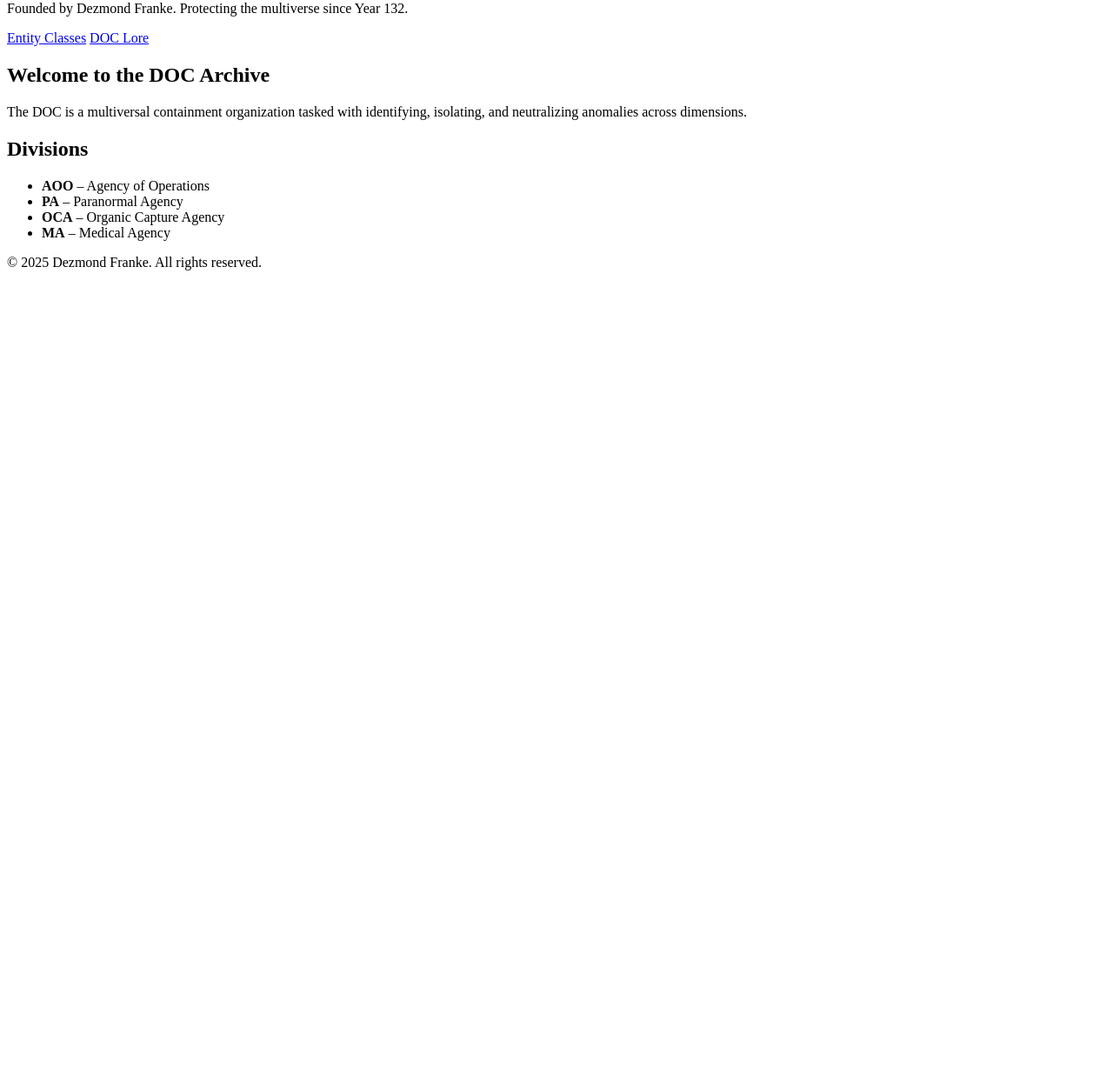
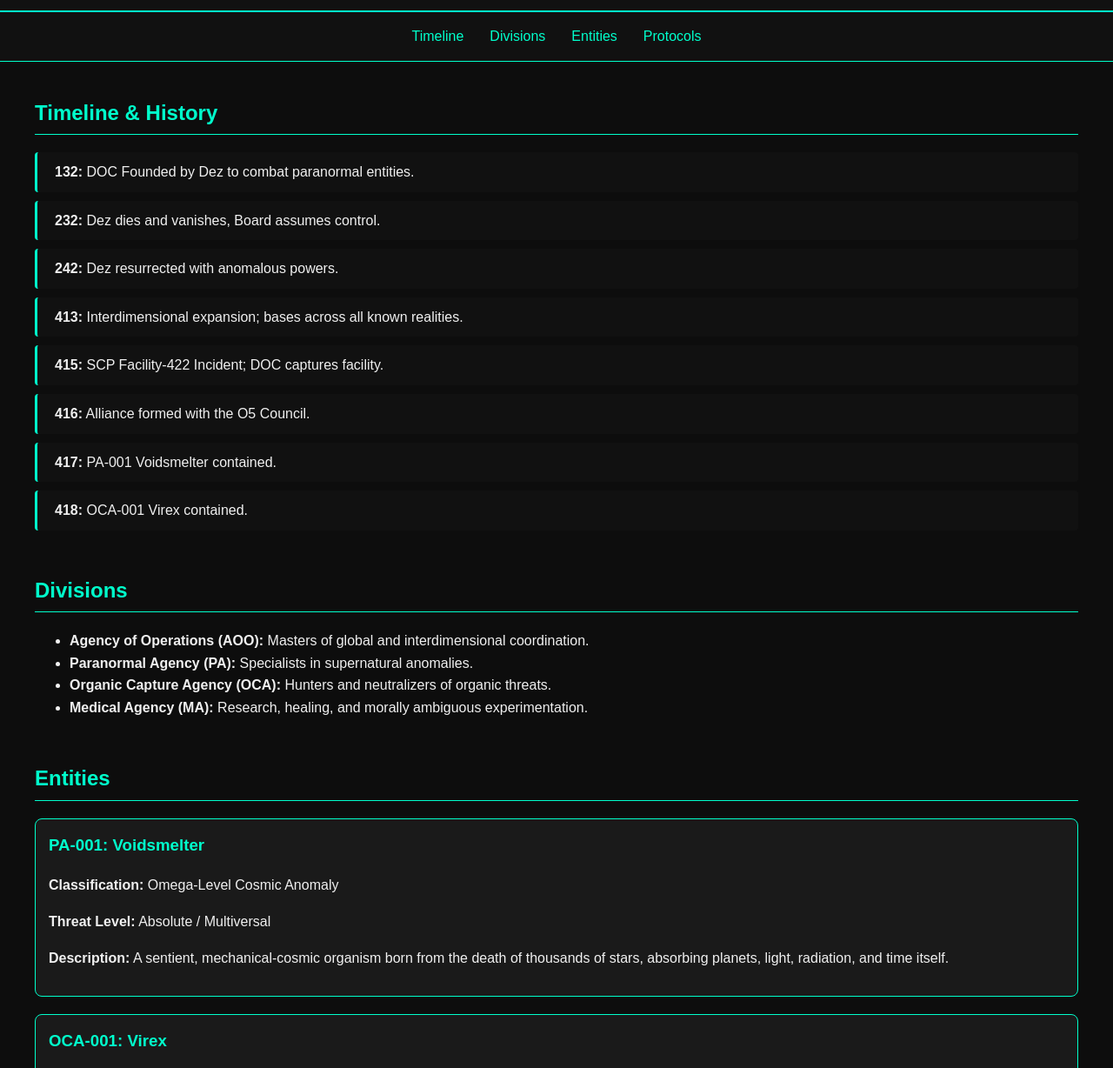
Before and after one commit to skypurplegorilla-dev/The-Department-Of-Operations-Control, a plain HTML site: page index.html in a window 1280 px wide. Shown: the part 79-1307 px from the top of the page at 87% size. Before the commit the page ends 800 px from the top, so only its background shows below. Drawn offline with Linux system fonts and the light colour scheme.

Commit message:
Index
Updated the HTML structure and added styles for better presentation. Enhanced the content with sections for timeline, divisions, entities, and protocols.

```diff
--- a/index.html
+++ b/index.html
@@ -1,40 +1,180 @@
 <!DOCTYPE html>
 <html lang="en">
 <head>
-  <meta charset="UTF-8" />
-  <meta name="viewport" content="width=device-width, initial-scale=1.0" />
-  <title>Department of Operations Control</title>
-  <link rel="stylesheet" href="styles.css" />
+    <meta charset="UTF-8">
+    <meta name="viewport" content="width=device-width, initial-scale=1.0">
+    <title>Department of Operations Control - DOC Lore</title>
+    <style>
+        /* Global Styles */
+        body {
+            margin: 0;
+            font-family: 'Arial', sans-serif;
+            background-color: #0d0d0d;
+            color: #f0f0f0;
+            line-height: 1.6;
+        }
+
+        a {
+            color: #00ffcc;
+            text-decoration: none;
+        }
+
+        a:hover {
+            color: #00ffaa;
+        }
+
+        header {
+            background-color: #111;
+            padding: 20px;
+            text-align: center;
+            border-bottom: 2px solid #00ffcc;
+        }
+
+        header h1 {
+            margin: 0;
+            font-size: 2rem;
+            color: #00ffcc;
+        }
+
+        nav {
+            display: flex;
+            justify-content: center;
+            background-color: #111;
+            border-bottom: 1px solid #00ffcc;
+        }
+
+        nav a {
+            margin: 0 15px;
+            padding: 15px 0;
+            display: inline-block;
+        }
+
+        main {
+            padding: 20px;
+            max-width: 1200px;
+            margin: auto;
+        }
+
+        section {
+            margin-bottom: 50px;
+        }
+
+        h2 {
+            color: #00ffcc;
+            border-bottom: 1px solid #00ffcc;
+            padding-bottom: 5px;
+        }
+
+        footer {
+            background-color: #111;
+            color: #888;
+            text-align: center;
+            padding: 20px;
+            border-top: 2px solid #00ffcc;
+        }
+
+        /* Entity Card */
+        .entity-card {
+            background-color: #1a1a1a;
+            border: 1px solid #00ffcc;
+            padding: 15px;
+            margin-bottom: 20px;
+            border-radius: 8px;
+        }
+
+        .entity-card h3 {
+            margin-top: 0;
+            color: #00ffcc;
+        }
+
+        /* Timeline list */
+        .timeline {
+            list-style: none;
+            padding-left: 0;
+        }
+
+        .timeline li {
+            background-color: #111;
+            border-left: 3px solid #00ffcc;
+            margin: 10px 0;
+            padding: 10px 20px;
+            border-radius: 4px;
+        }
+    </style>
 </head>
 <body>
+
 <header>
-    <h1>Department of Operations Control</h1>
-    <p>Founded by Dezmond Franke. Protecting the multiverse since Year 132.</p>
-    <nav>
-      <a href="classes.html">Entity Classes</a>
-      <a href="lore.html">DOC Lore</a>
-    </nav>
+    <h1>Department of Operations Control (DOC)</h1>
 </header>
 
+<nav>
+    <a href="#timeline">Timeline</a>
+    <a href="#divisions">Divisions</a>
+    <a href="#entities">Entities</a>
+    <a href="#protocols">Protocols</a>
+</nav>
+
 <main>
-    <section>
-      <h2>Welcome to the DOC Archive</h2>
-      <p>The DOC is a multiversal containment organization tasked with identifying, isolating, and neutralizing anomalies across dimensions.</p>
+
+    <!-- Timeline Section -->
+    <section id="timeline">
+        <h2>Timeline & History</h2>
+        <ul class="timeline">
+            <li><strong>132:</strong> DOC Founded by Dez to combat paranormal entities.</li>
+            <li><strong>232:</strong> Dez dies and vanishes, Board assumes control.</li>
+            <li><strong>242:</strong> Dez resurrected with anomalous powers.</li>
+            <li><strong>413:</strong> Interdimensional expansion; bases across all known realities.</li>
+            <li><strong>415:</strong> SCP Facility-422 Incident; DOC captures facility.</li>
+            <li><strong>416:</strong> Alliance formed with the O5 Council.</li>
+            <li><strong>417:</strong> PA-001 Voidsmelter contained.</li>
+            <li><strong>418:</strong> OCA-001 Virex contained.</li>
+        </ul>
     </section>
 
-    <section>
+    <!-- Divisions Section -->
+    <section id="divisions">
         <h2>Divisions</h2>
         <ul>
-        <li><strong>AOO</strong> – Agency of Operations</li>
-        <li><strong>PA</strong> – Paranormal Agency</li>
-        <li><strong>OCA</strong> – Organic Capture Agency</li>
-        <li><strong>MA</strong> – Medical Agency</li>
+            <li><strong>Agency of Operations (AOO):</strong> Masters of global and interdimensional coordination.</li>
+            <li><strong>Paranormal Agency (PA):</strong> Specialists in supernatural anomalies.</li>
+            <li><strong>Organic Capture Agency (OCA):</strong> Hunters and neutralizers of organic threats.</li>
+            <li><strong>Medical Agency (MA):</strong> Research, healing, and morally ambiguous experimentation.</li>
         </ul>
     </section>
+
+    <!-- Entities Section -->
+    <section id="entities">
+        <h2>Entities</h2>
+
+        <div class="entity-card">
+            <h3>PA-001: Voidsmelter</h3>
+            <p><strong>Classification:</strong> Omega-Level Cosmic Anomaly</p>
+            <p><strong>Threat Level:</strong> Absolute / Multiversal</p>
+            <p><strong>Description:</strong> A sentient, mechanical-cosmic organism born from the death of thousands of stars, absorbing planets, light, radiation, and time itself.</p>
+        </div>
+
+        <div class="entity-card">
+            <h3>OCA-001: Virex</h3>
+            <p><strong>Classification:</strong> Omega-Level Organic Anomaly</p>
+            <p><strong>Threat Level:</strong> Extreme / Multiversal Containment Required</p>
+            <p><strong>Description:</strong> A viscous black ink-like entity with glowing green parasites and tentacles. Controls "The Maw," an ink pocket dimension, and uses psychological warfare to subdue prey.</p>
+        </div>
+
+    </section>
+
+    <!-- Protocols Section -->
+    <section id="protocols">
+        <h2>Protocols</h2>
+        <p><strong>Neutralization Directive (ND-001):</strong> All contained anomalies may be terminated if containment fails or poses a multiversal threat. Procedures are executed by OCA, PA, and MA under strict authorization from Dez or the Board.</p>
+        <p>After containment, all entities are informed: <em>"You are contained. You can be killed."</em> Reactions are logged for study.</p>
+    </section>
+
 </main>
 
 <footer>
-    <p>© 2025 Dezmond Franke. All rights reserved.</p>
+    <p>© 2025 Dezmond Franke. All rights reserved. The DOC Universe and related content are the property of Dezmond Franke. Unauthorized use is prohibited.</p>
 </footer>
+
 </body>
 </html>
```
Lines whose indentation alone changed are shown as unchanged.
